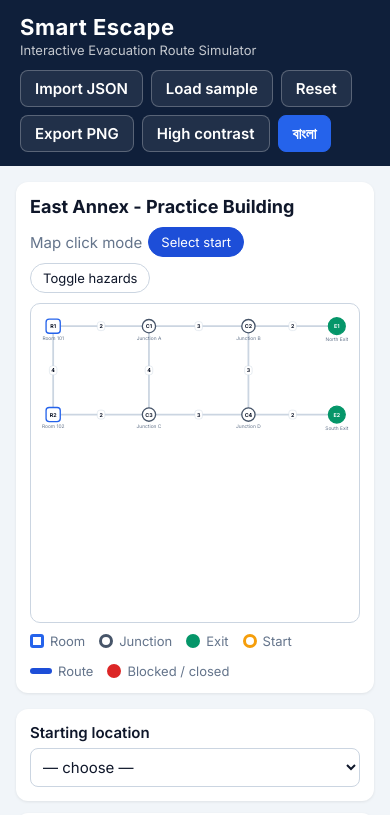
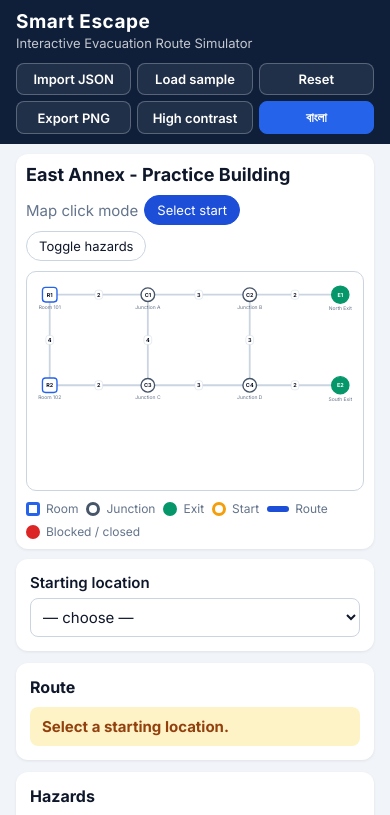
Before and after one commit to aqshanto/devfest-044, a plain HTML site: page index.html in a window 390 px wide. Shown: the top 815 px of the page. Drawn offline with Linux system fonts and the light colour scheme.

Commit message:
Compact mobile layout: 3-column header buttons, tighter spacing on phones
Prompt: "A kore submit korte chassi"

```diff
--- a/style.css
+++ b/style.css
@@ -196,3 +196,15 @@ select { width: 100%; padding: 8px; border-radius: 8px; border: 1px solid var(--
   *, *::before, *::after { animation: none !important; transition: none !important; }
 }
 .btn:disabled { opacity: .45; cursor: not-allowed; }
+
+/* Compact header and spacing on phones */
+@media (max-width: 640px) {
+  .topbar { padding: 10px 16px; }
+  .brand h1 { font-size: 19px; }
+  .actions { display: grid; grid-template-columns: repeat(3, 1fr); width: 100%; gap: 6px; }
+  .btn { padding: 7px 6px; font-size: 13px; text-align: center; }
+  .layout { padding: 10px 16px; gap: 10px; }
+  .map-card { padding: 10px; }
+  .map-wrap { min-height: 220px; }
+  .legend { gap: 8px; font-size: 12px; }
+}
```
